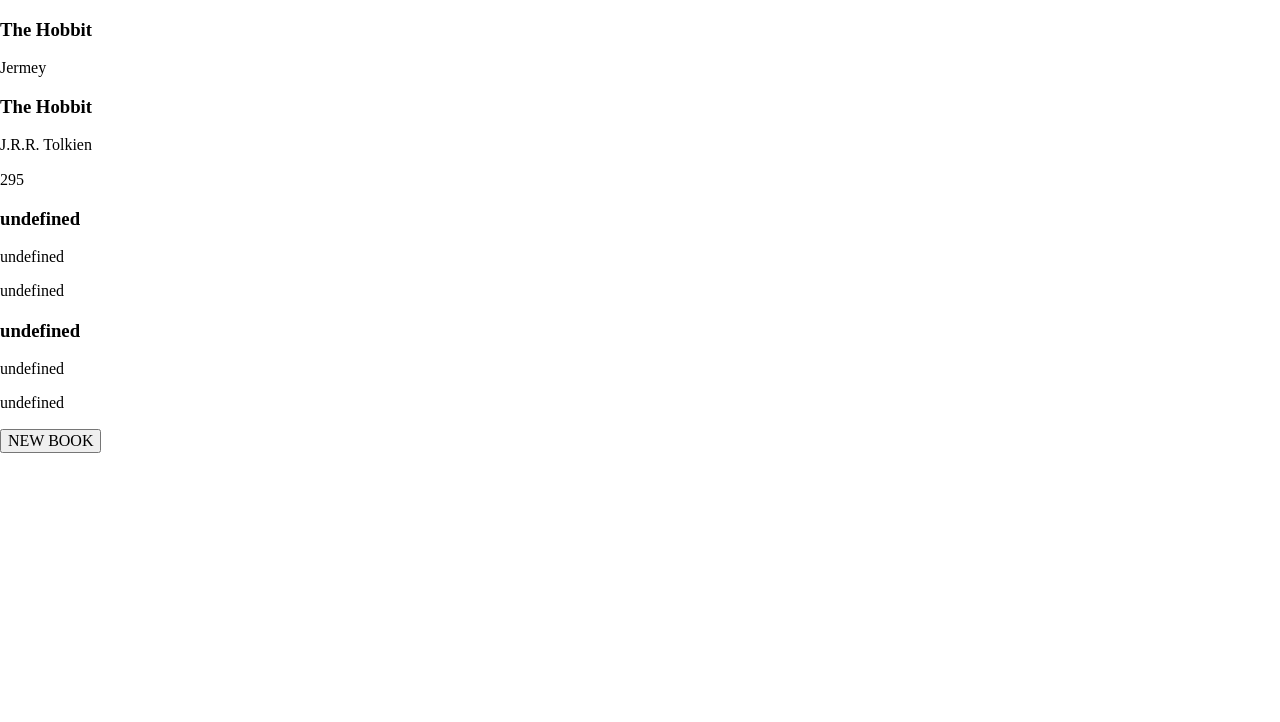
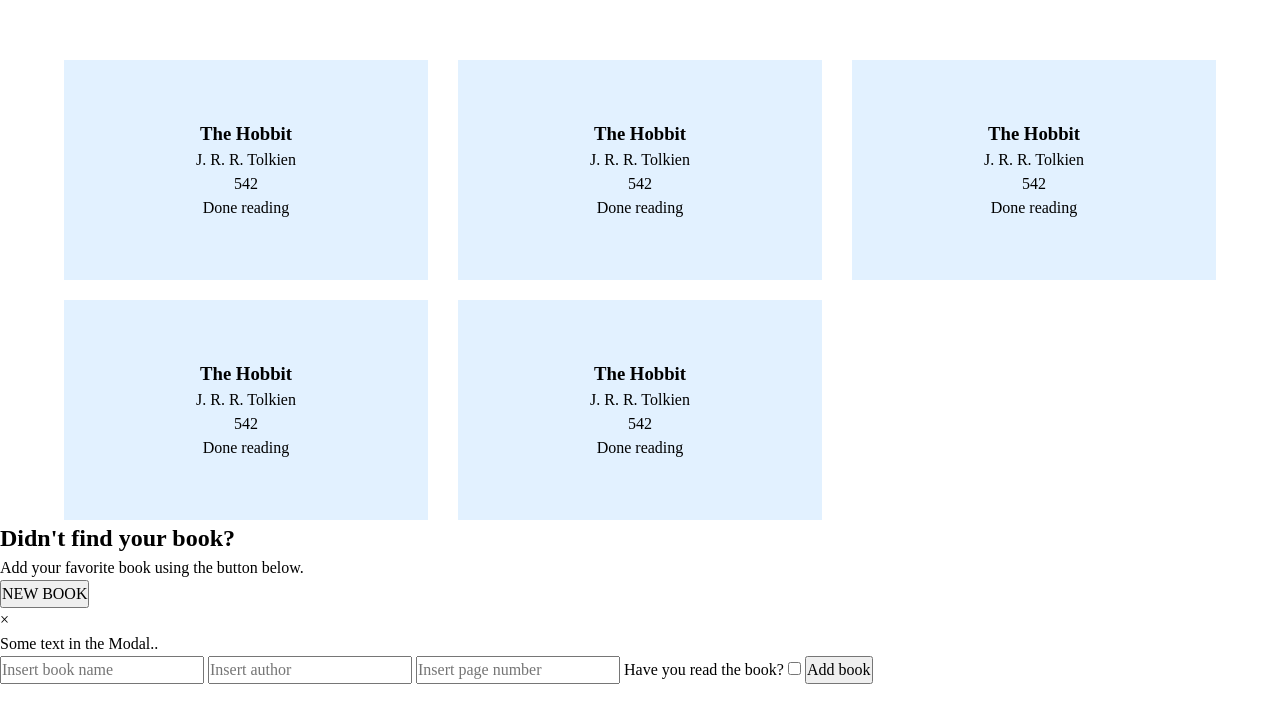
Before and after one commit to jecrram/the-odin-project, a plain HTML site: page Library Project/index.html in a window 1280 px wide. Drawn offline with nearby package versions, Linux system fonts and the light colour scheme.

Commit message:
Edited css

```diff
--- a/Library Project/index.html
+++ b/Library Project/index.html
@@ -2,7 +2,7 @@
 <html lang="en">
   <head>
     <meta charset="UTF-8" />
-    <title>Array Cardio 💪</title>
+    <title>Library Project 💪</title>
     <link
       rel="stylesheet"
       href="https://cdnjs.cloudflare.com/ajax/libs/normalize/8.0.1/normalize.min.css"
@@ -13,28 +13,59 @@
     <link rel="stylesheet" type="text/css" href="./style.css" />
   </head>
   <body>
-    <div class="book-card-wrapper">
-      <div class="book-card">
-        <h3 class="book-card__title">The Hobbit</h3>
-        <p class="book-card__author">Jermey</p>
-        <p class="book-card__pages"></p>
-        <p class="book-card__read"></p>
+    <section class="book-showcase">
+      <div class="book-card-wrapper">
+        <div class="book-card">
+          <h3 class="book-card__title">The Hobbit</h3>
+          <p class="book-card__author">J. R. R. Tolkien</p>
+          <p class="book-card__pages">542</p>
+          <p class="book-card__read">Done reading</p>
+        </div>
+        <div class="book-card">
+          <h3 class="book-card__title">The Hobbit</h3>
+          <p class="book-card__author">J. R. R. Tolkien</p>
+          <p class="book-card__pages">542</p>
+          <p class="book-card__read">Done reading</p>
+        </div>
+        <div class="book-card">
+          <h3 class="book-card__title">The Hobbit</h3>
+          <p class="book-card__author">J. R. R. Tolkien</p>
+          <p class="book-card__pages">542</p>
+          <p class="book-card__read">Done reading</p>
+        </div>
+        <div class="book-card">
+          <h3 class="book-card__title">The Hobbit</h3>
+          <p class="book-card__author">J. R. R. Tolkien</p>
+          <p class="book-card__pages">542</p>
+          <p class="book-card__read">Done reading</p>
+        </div>
+        <div class="book-card">
+          <h3 class="book-card__title">The Hobbit</h3>
+          <p class="book-card__author">J. R. R. Tolkien</p>
+          <p class="book-card__pages">542</p>
+          <p class="book-card__read">Done reading</p>
+        </div>
       </div>
-    </div>
-    <button class="btn--add-book">NEW BOOK</button>
+    </section>
+    <section class="book-options">
+      <div class="book-options__copy">
+        <h2 class="book-options__title">Didn't find your book?</h2>
+        <p class="book-options__text">Add your favorite book using the button below.</p>
+      </div>
+      <button class="btn--add-book">NEW BOOK</button>
+    </section>
     <!-- Modal for form -->
     <div class="book-form-modal">
       <span class="close">&times;</span>
       <p>Some text in the Modal..</p>
       <form action="submit" class="book-form" method="POST">
-        <input type="text">
-        <input type="text">
-        <input type="number">
-        <input type="checkbox">
+        <input type="text" placeholder="Insert book name" id="book-name" />
+        <input type="text" placeholder="Insert author" id="book-author" />
+        <input type="number" placeholder="Insert page number" id="book-pages" />
+        <label for="read-status">Have you read the book?</label>
+        <input type="checkbox" name="read-status" id="read-status" />
         <button class="book-form__submit-btn" type="submit">Add book</button>
       </form>
-
-    </div>
     </div>
     <script type="text/javascript" src="main.js"></script>
   </body>
--- a/Library Project/main.js
+++ b/Library Project/main.js
@@ -1,44 +1,50 @@
 const bookCardContainer = document.querySelector(".book-card-wrapper");
 
+// console.log(bookCardContainer)
 
+// function Book(title, author, pages, read) {
+//   this.title = title;
+//   this.author = author;
+//   this.pages = pages;
+//   this.read = read;
 
-function Book(title, author, pages, read) {
-  this.title = title;
-  this.author = author;
-  this.pages = pages;
-  this.read = read;
+//   // this.info = function () {
+//   //   return `${title} by ${author}. ${pages} pages, ${read}`
+//   // }
+// }
+// const theHobbit = new Book("The Hobbit", "J.R.R. Tolkien", 295, "not read yet")
+// let myLibrary = [theHobbit, 'Michael\'s book', 'Bible']
 
-  this.info = function () {
-    return `${title} by ${author}. ${pages} pages, ${read}`
-  }
-}
+// function displayBook() {
+//   myLibrary.forEach((book) => {
+//     bookCardContainer.innerHTML += `
+//     <div class="book-card">
+//     <h3 class="book-card__title">${book.title}</h3>
+//     <p class="book-card__author">${book.author}</p>
+//     <p class="book-card__pages">${book.pages}</p>
+//     <p class="book-card__read"${book.read}></p>
+//     <button class="book-card__remove-btn">Remove</button>
+//   </div>
+//     `
+//   })
+// }
 
-const theHobbit = new Book("The Hobbit", "J.R.R. Tolkien", 295, "not read yet")
-let myLibrary = [theHobbit, 'Michael\'s book', 'Bible']
+// function addBook() {
+//   console.log('hello')
+// }
 
+// function removeBook() {
 
+// }
 
-function displayBook() {
-  myLibrary.forEach((book) => {
-    bookCardContainer.innerHTML += `
-    <div class="book-card">
-    <h3 class="book-card__title">${book.title}</h3>
-    <p class="book-card__author">${book.author}</p>
-    <p class="book-card__pages">${book.pages}</p>
-    <p class="book-card__read"${book.read}></p>
-  </div>
-    `
-  })
-}
+// displayBook()
 
-displayBook()
+// const showAddBookForm = document.querySelector(".btn--add-book");
+// const bookFormModal = document.querySelector(".book-form-modal");
+// console.log(showAddBookForm)
 
-const showAddBookForm = document.querySelector(".btn--add-book");
-const bookFormModal = document.querySelector(".book-form-modal");
-console.log(showAddBookForm)
-
-showAddBookForm.addEventListener('click', (e) => {
-  console.log(e)
-  bookFormModal.classList.toggle('active')
-})
-// console.log(myLibrary)
+// showAddBookForm.addEventListener('click', (e) => {
+//   console.log(e)
+//   bookFormModal.classList.toggle('active')
+// })
+// // console.log(myLibrary)
--- a/Library Project/style.css
+++ b/Library Project/style.css
@@ -1,39 +1,57 @@
-.book-form-modal {
-  display: none;
-  position: fixed; /* Stay in place */
-  z-index: 1; /* Sit on top */
-  left: 0;
-  top: 0;
-  width: 100%; /* Full width */
-  height: 100%; /* Full height */
-  overflow: auto; /* Enable scroll if needed */
-  background-color: rgb(0, 0, 0); /* Fallback color */
-  background-color: rgba(0, 0, 0, 0.4); /* Black w/ opacity */
+*,
+*::before,
+*::after {
+  box-sizing: border-box;
+  margin: 0;
+  padding: 0;
 }
 
-.active {
-  display: block;
+html {
+  font-size: 62.5%; /* font-size set to 10px */
 }
 
-.book-form {
-  background-color: #fefefe;
-  margin: 15% auto; /* 15% from the top and centered */
-  padding: 20px;
-  border: 1px solid #888;
-  width: 80%; /* Could be more or less, depending on screen size */
+/* Set core body defaults */
+body {
+  min-height: 100vh;
+
+  font-size: 1.6rem;
+  font-weight: 400;
+  line-height: 1.5;
+
+  scroll-behavior: smooth;
+  text-rendering: optimizeSpeed;
 }
 
-/* The Close Button */
-.close {
-  color: #aaa;
-
-  font-size: 28px;
-  font-weight: bold;
+input,
+button,
+textarea,
+select {
+  font: inherit;
 }
 
-.close:hover,
-.close:focus {
-  color: black;
-  text-decoration: none;
-  cursor: pointer;
+img {
+  width: 100%;
+  height: auto;
+  aspect-ratio: attr(width) / attr(height);
 }
+
+.book-showcase {
+  padding-top: 6rem;
+}
+
+.book-card-wrapper {
+  width: 90%;
+  margin: 0 auto;
+  display: grid;
+  grid-template-columns: repeat(3, 1fr);
+  gap: 2rem 3rem;
+}
+
+.book-card {
+  min-height: 220px;
+  display: flex;
+  flex-direction: column;
+  justify-content: center;
+  text-align: center;
+  background: rgb(226, 241, 255);
+}
```
